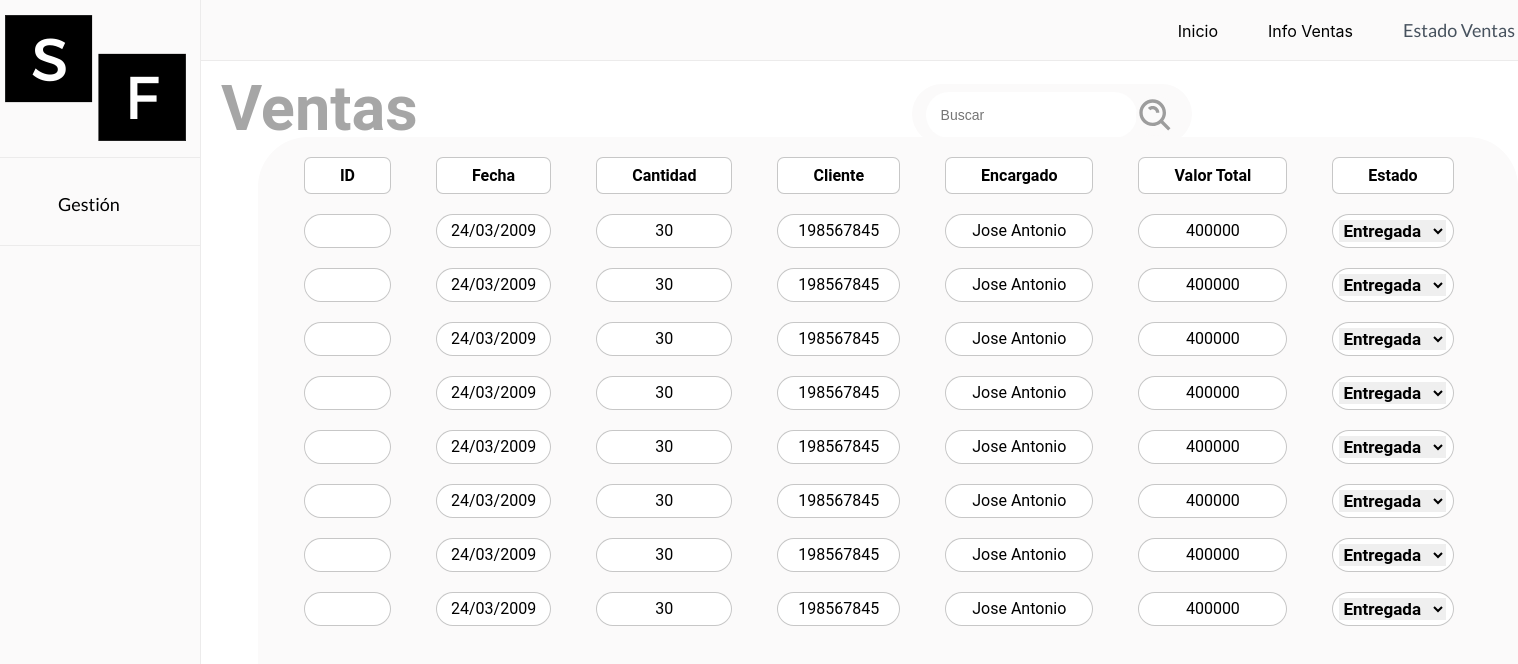
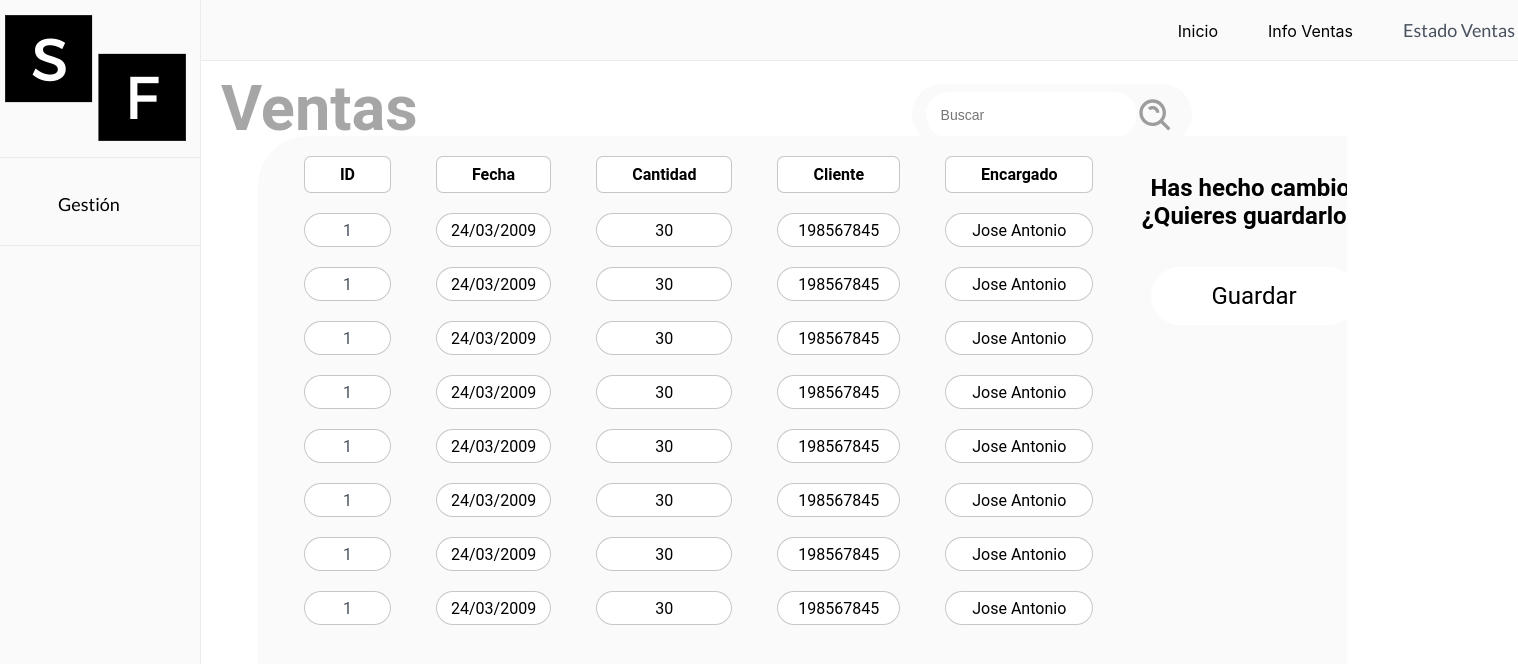
Before and after one commit to johiny/Sell_In_A_Flash, a React (Create React App) app: page /TableIndex in a window 1280 px wide. Shown: the top 664 px of the page, 1518 px wide, since content can reach past the window. Built offline with nearby package versions, Linux system fonts and the light colour scheme.

Commit message:
ruteo en tabla de ventas y barra de navaegación

```diff
--- a/src/components/NavBars.jsx
+++ b/src/components/NavBars.jsx
@@ -1,5 +1,5 @@
 import Logo from 'media/Logo.png';
-import {Link} from "react-router-dom";
+import {NavLink} from "react-router-dom";
 const NavBars = () => {
     return(
         <header className="wrapper">
@@ -7,9 +7,9 @@ const NavBars = () => {
             <ul className="navlinks">
         <li>Inicio</li>
         <li>Info Ventas</li>
-        <Link to="/IndexVentas">
+        <NavLink to="/IndexVentas" activeClassName="selected">
         <li>Estado Ventas</li>
-        </Link>
+        </NavLink>
             </ul>
         </nav>
         <div id="leftbar">
--- a/src/components/Tabla.jsx
+++ b/src/components/Tabla.jsx
@@ -1,7 +1,8 @@
 import VentaRow from "components/VentaRow.jsx"
+import CheckMark from "media/check-mark.svg"
 const Tabla = () => {
     return(
-        <div>
+        <>
         <div class="tabla">
             <table id="tabla">
                 <colgroup>
@@ -26,9 +27,16 @@ const Tabla = () => {
                 <VentaRow Fecha = "24/03/2009" Cantidad="30" Cliente ="198567845" Encargado ="Jose Antonio" Valor_Total="400000" Estado="Entregada"/>
             </table>
         </div>
-        <div id="guardar-popup">
+        <div class="Guardar-Popup" id="guardar-popup">
+        <h2 class="Guardar-Popup__titulo">
+    Has hecho cambios<br></br>
+    ¿Quieres guardarlos?
+</h2>
+<button class="Guardar-Popup__button">
+    Guardar
+</button>
         </div>
-        </div>
+        </>
     )
 }
 
--- a/src/components/VentaRow.jsx
+++ b/src/components/VentaRow.jsx
@@ -1,14 +1,14 @@
-
+import {Link} from "react-router-dom"
 const VentaRow = (venta) => {
     return(
 <tr>
-    <td>{venta.id}</td>
-    <td contenteditable class="campo">{venta.Fecha}</td>
-    <td contenteditable class="campo">{venta.Cantidad}</td>
-    <td contenteditable class="campo">{venta.Cliente}</td>
-    <td contenteditable class="campo">{venta.Encargado}</td>
-    <td contenteditable class="campo">{venta.Valor_Total}</td>
-    <td><select name="estado" id="tabla__estado_selector" class="campo">
+    <td><Link to="/DetallesVenta">1</Link></td>
+    <td contenteditable className="campo">{venta.Fecha}</td>
+    <td contenteditable className="campo">{venta.Cantidad}</td>
+    <td contenteditable className="campo">{venta.Cliente}</td>
+    <td contenteditable className="campo">{venta.Encargado}</td>
+    <td contenteditable className="campo">{venta.Valor_Total}</td>
+    <td><select name="estado" id="tabla__estado_selector" className="campo">
     <option selected="selected" value ={venta.Estado} selected disabled hidden>{venta.Estado}</option>
     <option value="Proceso">En Proceso</option>
     <option value="Cancelada">Cancelada</option>
--- a/src/styles/Styles.css
+++ b/src/styles/Styles.css
@@ -87,10 +87,11 @@ nav li:hover {
 
 .cuerpo_central {
   width: 89.54vw;
-  height: 93.6vh;
+  height: 93vh;
   position: absolute;
   left: 201px;
   top: 62px;
+  overflow: hidden;
 }
 
 body {
@@ -237,6 +238,7 @@ a:visited {
   border: 1px solid rgba(0, 0, 0, 0.22);
   text-align: center;
 }
+
 
 .campo {
   outline: none;
```
Also changed, not shown: src/media/check-mark.svg (renamed from src/media/check-mark-svgrepo-com.svg), tableTests.js (renamed from table.js).
